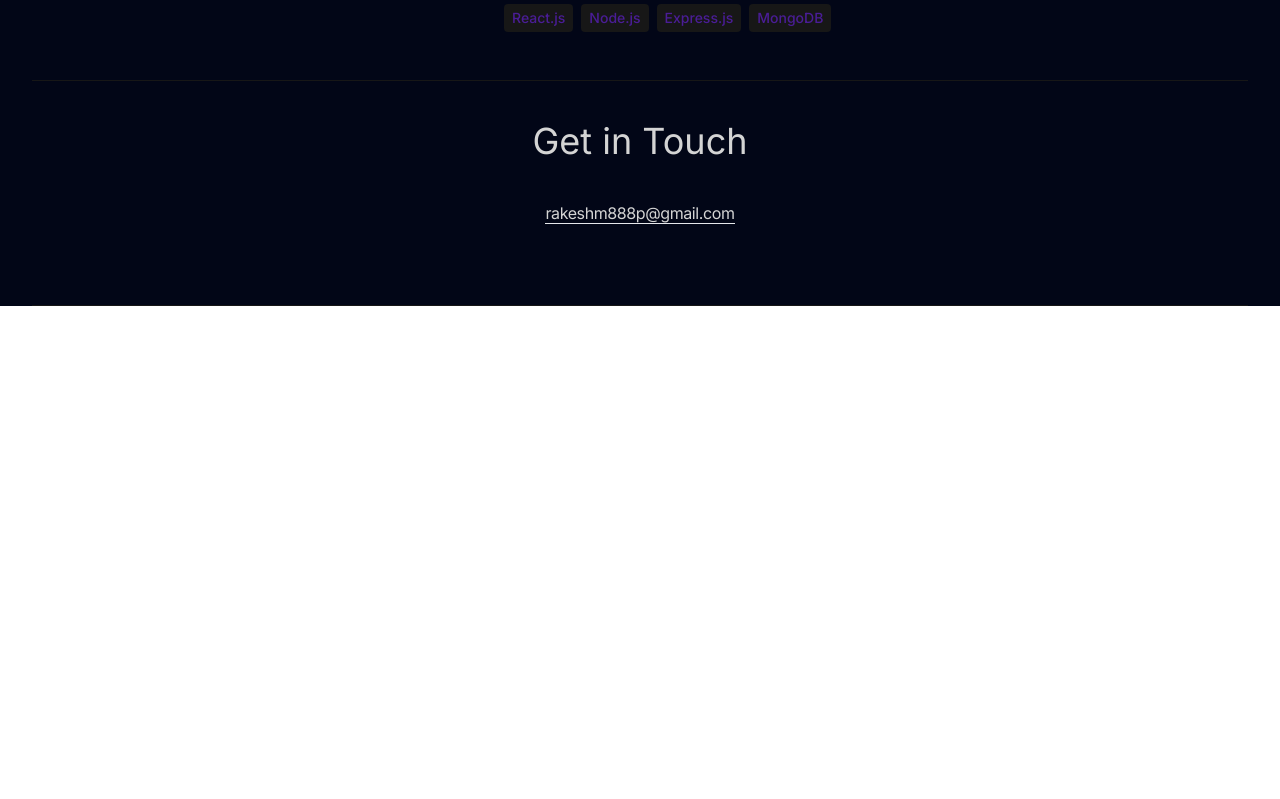
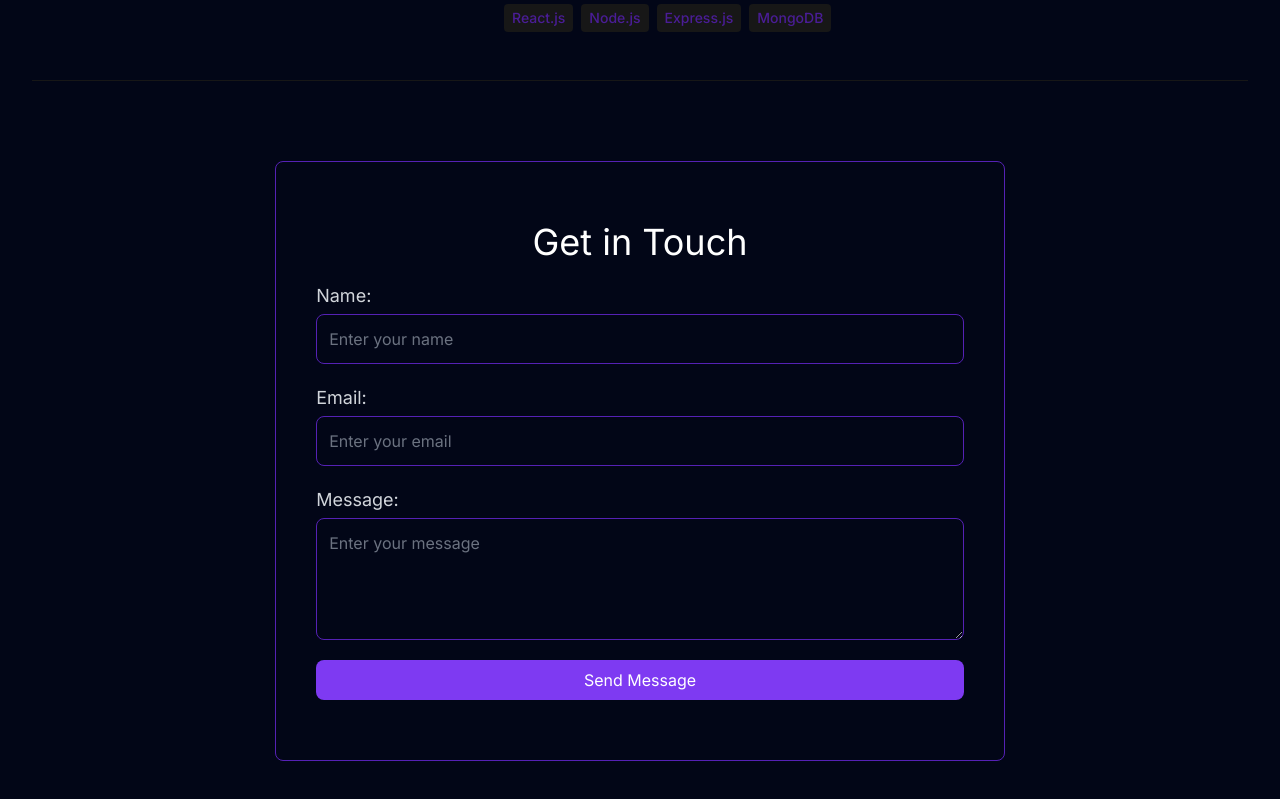
Before and after one commit to Rakeshm1218/Portfolio, a React (Vite) app: page / in a window 1280 px wide. Shown: the part 2119-2918 px from the top of the page. Before the commit the page ends 2425 px from the top, so only its background shows below. Built offline with nearby package versions, Linux system fonts and the light colour scheme.

Commit message:
added contact section

```diff
--- a/package.json
+++ b/package.json
@@ -15,7 +15,8 @@
     "framer-motion": "^11.3.19",
     "react": "^18.2.0",
     "react-dom": "^18.2.0",
-    "react-icons": "^5.2.1"
+    "react-icons": "^5.2.1",
+    "react-toastify": "^11.0.5"
   },
   "devDependencies": {
     "@types/react": "^18.2.66",
--- a/src/App.jsx
+++ b/src/App.jsx
@@ -6,6 +6,8 @@ import Hero from "./components/Hero";
 import NavBar from "./components/Navbar";
 import Projects from "./components/Projects";
 import Technologies from "./components/Technologies";
+
+
 
 function App() {
   return (
--- a/src/components/Contact.jsx
+++ b/src/components/Contact.jsx
@@ -1,16 +1,118 @@
-import {CONTACT} from '../../constants'
+import { useState } from "react";
+import { ToastContainer, toast,Bounce } from 'react-toastify';
 
 const Contact = () => {
+  const [result, setResult] = useState("");
+
+  const onSubmit = async (event) => {
+    event.preventDefault();
+    setResult("Sending...");
+    const formData = new FormData(event.target);
+
+    formData.append("access_key", "06deaecf-9c30-4c3c-a3f1-6534e6450c8e");
+
+    const response = await fetch("https://api.web3forms.com/submit", {
+      method: "POST",
+      body: formData,
+    });
+
+    const data = await response.json();
+
+    if (data.success) {
+      setResult("Form Submitted Successfully");
+      toast.success('Message Sent!!!!', {
+        position: "bottom-right",
+        autoClose: 3000,
+        hideProgressBar: false,
+        closeOnClick: false,
+        pauseOnHover: true,
+        draggable: true,
+        progress: undefined,
+        theme: "dark",
+        transition: Bounce,
+        });
+      event.target.reset();
+    } else {
+      console.log("Error", data);
+      toast.error('Invalid mail-id!!', {
+        position: "bottom-right",
+        autoClose: 3000,
+        hideProgressBar: false,
+        closeOnClick: false,
+        pauseOnHover: true,
+        draggable: true,
+        progress: undefined,
+        theme: "dark",
+        transition: Bounce,
+        });
+      setResult(data.message);
+    }
+  };
+
   return (
-    <div className="border-b border-neutral-900 pb-20">
-        <h2 className="my-10 text-center text-4xl">Get in Touch</h2>
-        <div className="text-center tracking-tight">
-            <p className="my-4">{CONTACT.address}</p>
-            <p className='my-4'>{CONTACT.phoneNo}</p>
-        <a href='#' className='border-b'>{CONTACT.email}</a>
-        </div>
+    <div className="border-neutral-900 pb-20 flex justify-center">
+      <ToastContainer
+        position="bottom-right"
+        autoClose={3000}
+        hideProgressBar={false}
+        newestOnTop={false}
+        closeOnClick={false}
+        rtl={false}
+        pauseOnFocusLoss
+        draggable
+        pauseOnHover
+        theme="dark"
+        transition={Bounce}
+      />
+      <div className="w-full max-w-[90%] sm:max-w-[80%] lg:max-w-[60%] border border-purple-800 rounded-lg p-10 mt-20">
+        <h2 className="my-5 text-center text-4xl text-white">Get in Touch</h2>
+
+        <form onSubmit={onSubmit} className="flex flex-col gap-5">
+          <div className="flex flex-col">
+            <label className="text-lg mb-1 text-gray-300">Name:</label>
+            <input
+              type="text"
+              placeholder="Enter your name"
+              className="bg-transparent outline-none border border-purple-800 p-3 rounded-lg"
+              name="name"
+              required
+            />
+          </div>
+
+          <div className="flex flex-col">
+            <label className="text-lg mb-1 text-gray-300">Email:</label>
+            <input
+              type="email"
+              placeholder="Enter your email"
+              className="bg-transparent rounded-lg outline-none border border-purple-800 p-3"
+              name="email"
+              required
+            />
+          </div>
+
+          <div className="flex flex-col">
+            <label className="text-lg mb-1 text-gray-300">Message:</label>
+            <textarea
+              placeholder="Enter your message"
+              rows="4"
+              className="bg-transparent outline-none border border-purple-800 p-3 rounded-lg"
+              name="message"
+              required
+            ></textarea>
+          </div>
+
+          <button
+            type="submit"
+            className="bg-purple-600 hover:bg-purple-700 transition duration-200 text-white px-5 py-2 rounded-lg"
+          >
+            Send Message
+          </button>
+
+          <p className="text-center text-sm text-gray-400">{result}</p>
+        </form>
+      </div>
     </div>
-  )
-}
+  );
+};
 
-export default Contact
+export default Contact;
```
Also changed, not shown: 1 other file (tests, documents, lock files or other folders).
